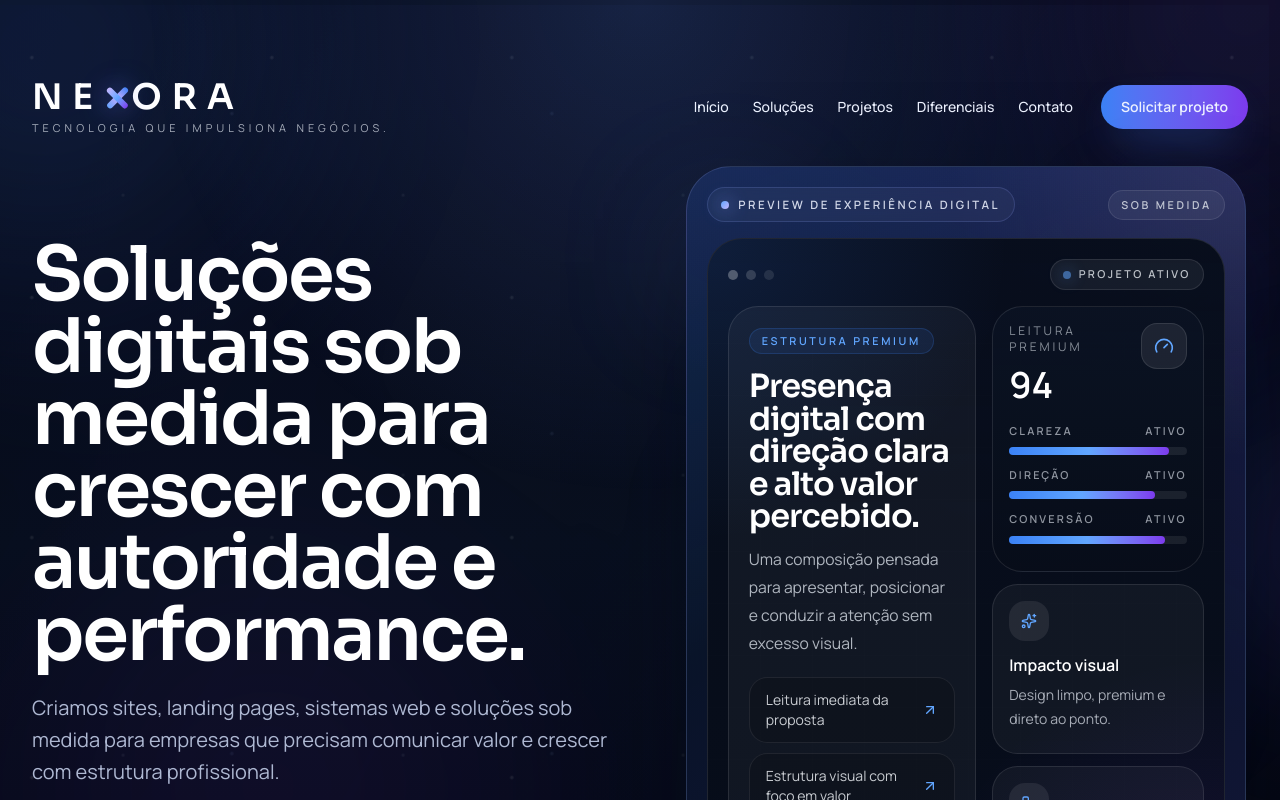
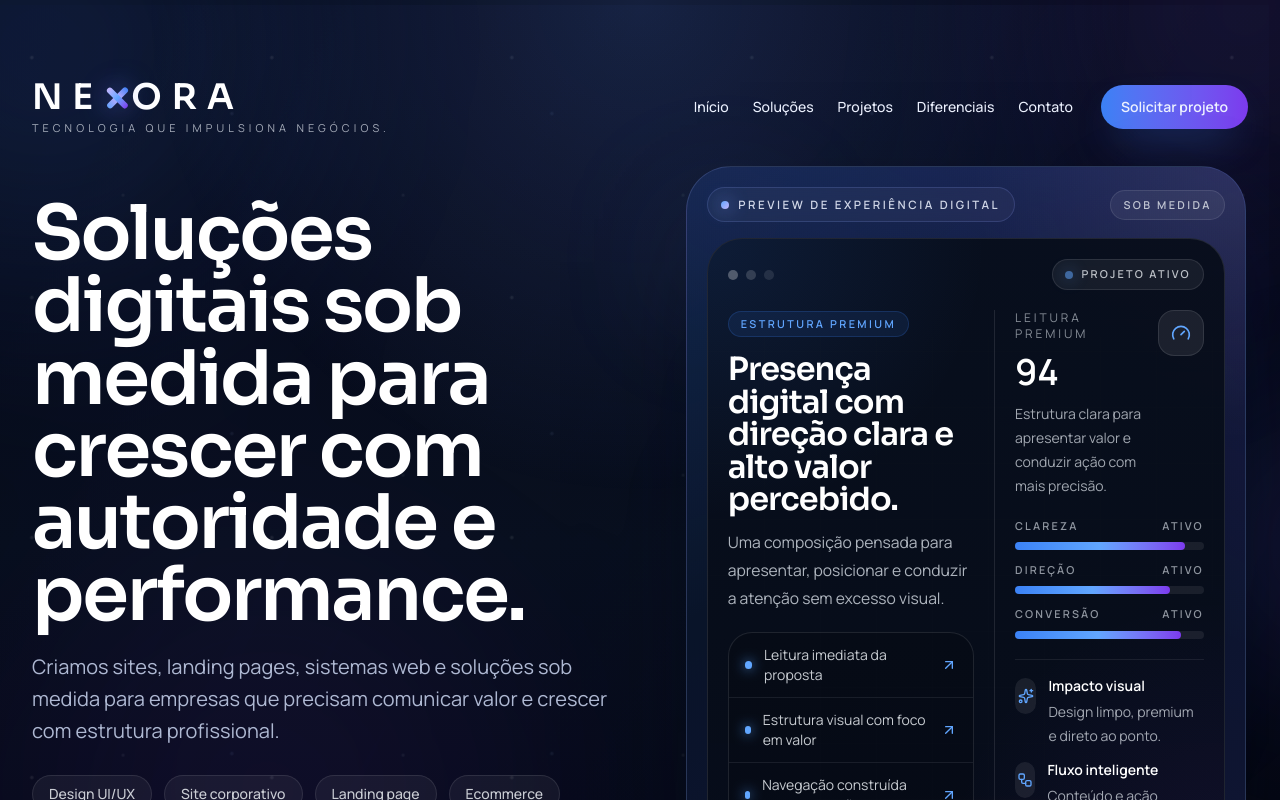
Before and after one commit to GustavobrittoDev/NEXORA, a Next.js app: page / in a window 1280 px wide. Shown: the top 800 px of the page. Built offline with nearby package versions, Linux system fonts and the light colour scheme.

Commit message:
Simplify hero preview and compact projects

```diff
--- a/components/hero-visual.tsx
+++ b/components/hero-visual.tsx
@@ -6,7 +6,7 @@ const journeySteps = [
   "Navegação construída para conversão",
 ];
 
-const sideHighlights = [
+const insights = [
   {
     icon: Sparkles,
     title: "Impacto visual",
@@ -22,23 +22,23 @@ const sideHighlights = [
 export function HeroVisual() {
   return (
     <div className="relative mx-auto w-full max-w-[35rem] lg:ml-auto">
-      <div className="pointer-events-none absolute -left-8 top-8 h-36 w-36 rounded-full bg-[radial-gradient(circle,rgba(97,166,255,0.22),transparent_72%)] blur-3xl animate-float-slow" />
-      <div className="pointer-events-none absolute -right-6 top-10 h-44 w-44 rounded-full bg-[radial-gradient(circle,rgba(124,58,237,0.18),transparent_72%)] blur-3xl animate-float-delay" />
+      <div className="pointer-events-none absolute -left-8 top-8 h-36 w-36 rounded-full bg-[radial-gradient(circle,rgba(97,166,255,0.2),transparent_72%)] blur-3xl animate-float-slow" />
+      <div className="pointer-events-none absolute -right-6 top-10 h-44 w-44 rounded-full bg-[radial-gradient(circle,rgba(124,58,237,0.16),transparent_72%)] blur-3xl animate-float-delay" />
 
       <div className="panel-strong relative overflow-hidden rounded-[2.8rem] p-4 shadow-[0_42px_120px_-54px_rgba(3,7,18,0.94)] sm:p-5">
         <div className="absolute inset-0 bg-[radial-gradient(circle_at_top_right,rgba(255,255,255,0.08),transparent_30%)]" />
-        <div className="absolute inset-0 bg-[linear-gradient(145deg,rgba(59,130,246,0.08),transparent_42%,rgba(124,58,237,0.08)_100%)]" />
+        <div className="absolute inset-0 bg-[linear-gradient(145deg,rgba(59,130,246,0.06),transparent_42%,rgba(124,58,237,0.06)_100%)]" />
 
         <div className="relative flex items-center justify-between gap-3">
           <span className="chip">Preview de experiência digital</span>
-          <span className="rounded-full border border-white/10 bg-white/6 px-3 py-1.5 text-[0.68rem] font-semibold uppercase tracking-[0.24em] text-slate-100/74">
+          <span className="rounded-full border border-white/10 bg-white/6 px-3 py-1.5 text-[0.68rem] font-semibold uppercase tracking-[0.22em] text-slate-100/74">
             Sob medida
           </span>
         </div>
 
-        <div className="relative mt-4 overflow-hidden rounded-[2.2rem] border border-white/10 bg-[linear-gradient(180deg,rgba(8,14,28,0.98),rgba(7,12,24,0.92))] p-4 sm:p-5">
-          <div className="pointer-events-none absolute inset-0 bg-[radial-gradient(circle_at_top_left,rgba(59,130,246,0.14),transparent_34%),radial-gradient(circle_at_bottom_right,rgba(124,58,237,0.12),transparent_34%)]" />
-          <div className="pointer-events-none absolute inset-0 bg-[linear-gradient(to_right,rgba(255,255,255,0.03)_1px,transparent_1px),linear-gradient(to_bottom,rgba(255,255,255,0.03)_1px,transparent_1px)] bg-[size:52px_52px] opacity-20" />
+        <div className="relative mt-4 overflow-hidden rounded-[2.2rem] border border-white/10 bg-[linear-gradient(180deg,rgba(8,14,28,0.97),rgba(7,12,24,0.92))] p-4 sm:p-5">
+          <div className="pointer-events-none absolute inset-0 bg-[radial-gradient(circle_at_top_left,rgba(59,130,246,0.12),transparent_34%),radial-gradient(circle_at_bottom_right,rgba(124,58,237,0.08),transparent_34%)]" />
+          <div className="pointer-events-none absolute inset-0 bg-[linear-gradient(to_right,rgba(255,255,255,0.025)_1px,transparent_1px),linear-gradient(to_bottom,rgba(255,255,255,0.025)_1px,transparent_1px)] bg-[size:56px_56px] opacity-18" />
 
           <div className="relative flex items-center justify-between gap-3">
             <div className="flex gap-2">
@@ -47,15 +47,15 @@ export function HeroVisual() {
               <span className="h-2.5 w-2.5 rounded-full bg-white/10" />
             </div>
 
-            <div className="flex items-center gap-2 rounded-full border border-white/10 bg-white/6 px-3 py-1.5 text-[0.68rem] font-semibold uppercase tracking-[0.22em] text-slate-100/76">
+            <div className="flex items-center gap-2 rounded-full border border-white/10 bg-white/6 px-3 py-1.5 text-[0.68rem] font-semibold uppercase tracking-[0.2em] text-slate-100/76">
               <span className="h-2 w-2 rounded-full bg-brand-strong shadow-[0_0_16px_rgba(97,166,255,0.95)] animate-glow" />
               Projeto ativo
             </div>
           </div>
 
-          <div className="relative mt-4 grid gap-4 lg:grid-cols-[1.08fr_0.92fr]">
-            <div className="rounded-[1.9rem] border border-white/10 bg-white/[0.045] p-5">
-              <div className="inline-flex rounded-full border border-brand/20 bg-brand/10 px-3 py-1 text-[0.68rem] font-semibold uppercase tracking-[0.24em] text-brand-strong">
+          <div className="relative mt-5 grid gap-5 lg:grid-cols-[1.08fr_0.92fr]">
+            <div>
+              <div className="inline-flex rounded-full border border-brand/20 bg-brand/10 px-3 py-1 text-[0.68rem] font-semibold uppercase tracking-[0.22em] text-brand-strong">
                 Estrutura premium
               </div>
 
@@ -68,21 +68,25 @@ export function HeroVisual() {
                 atenção sem excesso visual.
               </p>
 
-              <div className="mt-5 space-y-2.5">
-                {journeySteps.map((item) => (
+              <div className="mt-5 overflow-hidden rounded-[1.5rem] border border-white/10 bg-black/12">
+                {journeySteps.map((item, index) => (
                   <div
                     key={item}
-                    className="flex items-center justify-between gap-3 rounded-[1.15rem] border border-white/8 bg-black/16 px-4 py-3"
+                    className={`flex items-center justify-between gap-3 px-4 py-3 ${
+                      index > 0 ? "border-t border-white/8" : ""
+                    }`}
                   >
+                    <div className="flex items-center gap-3">
+                      <span className="h-2 w-2 rounded-full bg-brand-strong shadow-[0_0_12px_rgba(97,166,255,0.9)]" />
                       <span className="text-sm text-slate-100/82">{item}</span>
+                    </div>
                     <ArrowUpRight className="h-4 w-4 shrink-0 text-brand-strong" />
                   </div>
                 ))}
               </div>
             </div>
 
-            <div className="grid gap-3">
-              <div className="rounded-[1.9rem] border border-white/10 bg-[linear-gradient(180deg,rgba(11,19,35,0.94),rgba(8,13,25,0.88))] p-4">
+            <div className="lg:border-l lg:border-white/10 lg:pl-5">
               <div className="flex items-start justify-between gap-4">
                 <div>
                   <p className="text-xs uppercase tracking-[0.24em] text-slate-200/58">
@@ -90,6 +94,10 @@ export function HeroVisual() {
                   </p>
                   <p className="mt-3 text-4xl font-semibold leading-none text-white">
                     94
+                  </p>
+                  <p className="mt-3 max-w-xs text-sm leading-6 text-slate-200/70">
+                    Estrutura clara para apresentar valor e conduzir ação com
+                    mais precisão.
                   </p>
                 </div>
 
@@ -117,26 +125,25 @@ export function HeroVisual() {
                   </div>
                 ))}
               </div>
-              </div>
 
-              <div className="grid gap-3 sm:grid-cols-2 lg:grid-cols-1">
-                {sideHighlights.map((item) => {
+              <div className="mt-5 space-y-3 border-t border-white/8 pt-4">
+                {insights.map((item) => {
                   const Icon = item.icon;
 
                   return (
-                    <div
-                      key={item.title}
-                      className="rounded-[1.6rem] border border-white/10 bg-white/[0.045] p-4"
-                    >
-                      <div className="flex h-10 w-10 items-center justify-center rounded-2xl bg-white/8 text-brand-strong">
+                    <div key={item.title} className="flex items-start gap-3">
+                      <div className="mt-0.5 flex h-9 w-9 items-center justify-center rounded-2xl bg-white/8 text-brand-strong">
                         <Icon className="h-4 w-4" />
                       </div>
-                      <p className="mt-3 text-base font-semibold text-white">
+
+                      <div>
+                        <p className="text-sm font-semibold text-white">
                           {item.title}
                         </p>
-                      <p className="mt-1.5 text-sm leading-6 text-slate-200/72">
+                        <p className="mt-1 text-sm leading-6 text-slate-200/70">
                           {item.description}
                         </p>
+                      </div>
                     </div>
                   );
                 })}
```
Also changed, not shown: app/page.tsx (+18 -16 lines). Lines whose indentation alone changed are shown as unchanged.
